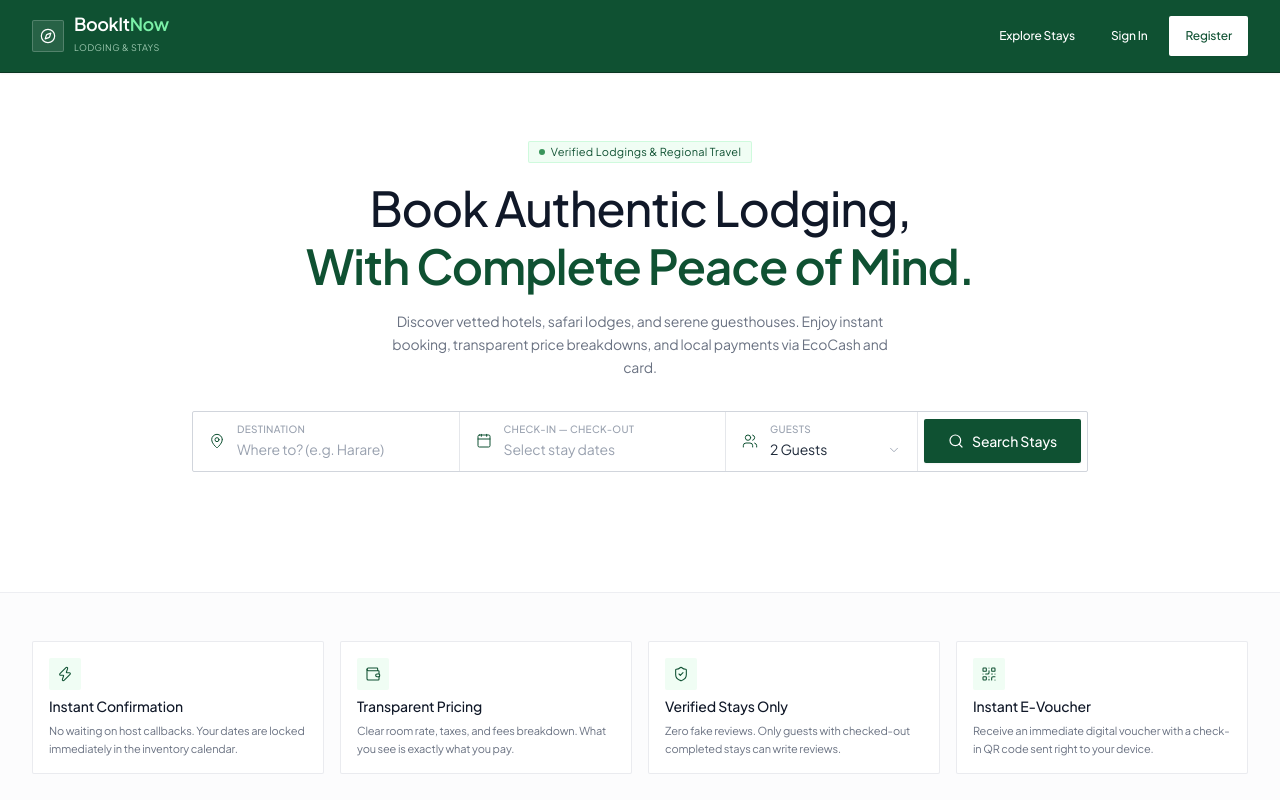
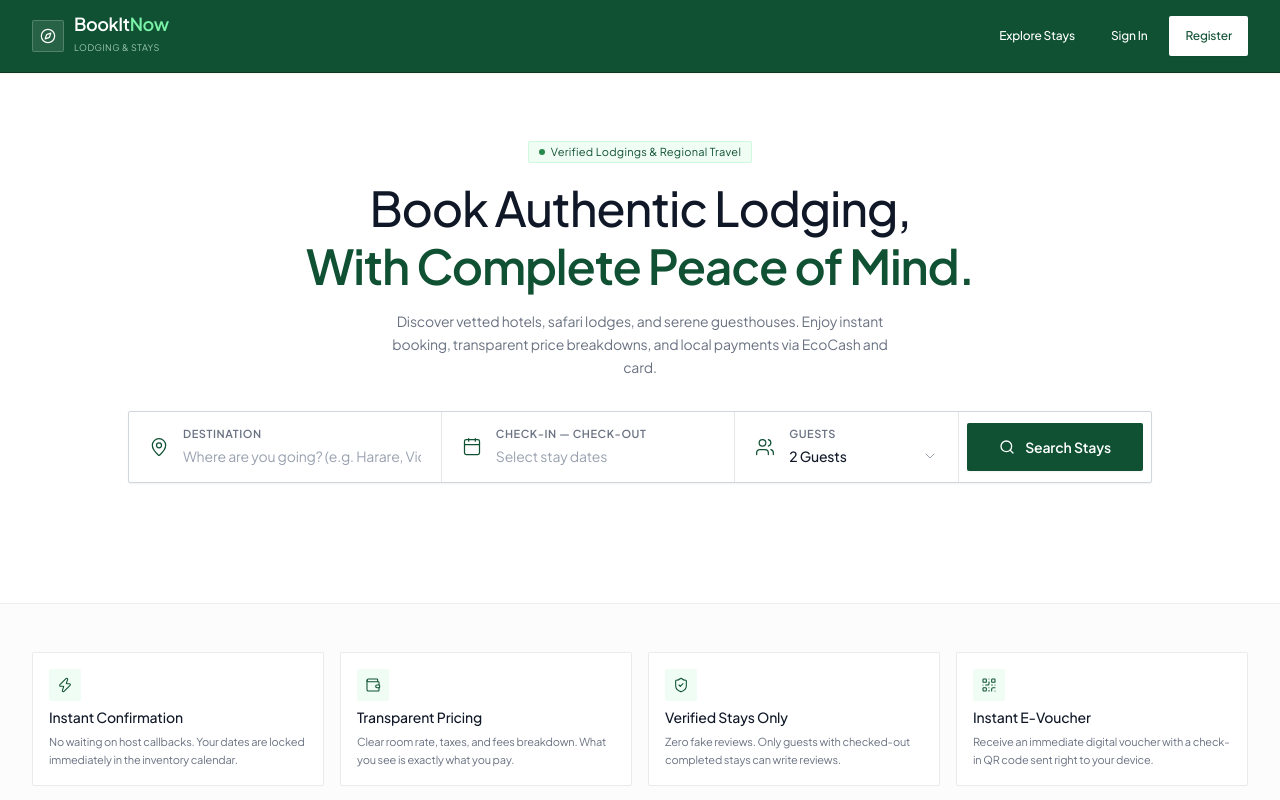
Before and after one commit to recallmabika/BookItNow, a Next.js app in the folder web/: page / in a window 1280 px wide. Shown: the top 800 px of the page. Built offline with nearby package versions, Linux system fonts and the light colour scheme.

Commit message:
style(searchbar): expand horizontal width to max-w-5xl and increase field padding and label visibility

```diff
--- a/web/src/app/globals.css
+++ b/web/src/app/globals.css
@@ -76,3 +76,26 @@ span.flatpickr-weekday {
   color: #64748B !important;
   font-weight: 500 !important;
 }
+
+/* Ensure flatpickr altInput replaces the target input cleanly without duplicate labels */
+input.flatpickr-input {
+  display: none !important;
+}
+input.flatpickr-input.form-control,
+input.flatpickr-input[type="text"] {
+  display: block !important;
+}
+.flatpickr-input.form-control {
+  background: transparent !important;
+  border: none !important;
+  box-shadow: none !important;
+  padding: 0 !important;
+  font-size: 0.875rem !important;
+  line-height: 1.25rem !important;
+  color: #111827 !important;
+  width: 100% !important;
+}
+.flatpickr-input.form-control:focus {
+  outline: none !important;
+  box-shadow: none !important;
+}
--- a/web/src/components/SearchBar.tsx
+++ b/web/src/components/SearchBar.tsx
@@ -22,6 +22,7 @@ export default function SearchBar() {
         dateFormat: "Y-m-d",
         altInput: true,
         altFormat: "M j, Y",
+        altInputClass: "w-full bg-transparent text-gray-800 text-xs sm:text-sm font-normal outline-none focus:outline-none cursor-pointer placeholder:text-gray-400",
         showMonths: 2,
         onChange: (selectedDates) => {
           if (selectedDates.length === 2) {
@@ -56,52 +57,52 @@ export default function SearchBar() {
   return (
     <form
       onSubmit={handleSearch}
-      className="bg-white rounded-xs border border-gray-300 max-w-4xl mx-auto flex flex-col lg:flex-row items-stretch divide-y lg:divide-y-0 lg:divide-x divide-gray-200"
+      className="bg-white rounded-xs border border-gray-300 max-w-5xl w-full mx-auto flex flex-col md:flex-row items-stretch divide-y md:divide-y-0 md:divide-x divide-gray-200 shadow-xs"
     >
       {/* City / Destination */}
-      <div className="flex-1 flex items-center gap-3 px-4 py-2.5 hover:bg-gray-50/70 focus-within:bg-gray-50/90 transition-colors">
-        <MapPin className="w-4 h-4 text-[#0F5132] shrink-0 stroke-[1.5]" />
+      <div className="flex-[1.4] flex items-center gap-3.5 px-5 py-3.5 hover:bg-gray-50/70 focus-within:bg-gray-50/90 transition-colors">
+        <MapPin className="w-5 h-5 text-[#0F5132] shrink-0 stroke-[1.5]" />
         <div className="w-full text-left">
-          <label className="block text-[10px] font-medium tracking-wide text-gray-400 uppercase">
+          <label className="block text-[11px] font-semibold tracking-wider text-gray-500 uppercase mb-0.5">
             Destination
           </label>
           <input
             type="text"
-            placeholder="Where to? (e.g. Harare)"
+            placeholder="Where are you going? (e.g. Harare, Victoria Falls)"
             value={city}
             onChange={(e) => setCity(e.target.value)}
-            className="w-full bg-transparent text-gray-800 text-xs sm:text-sm font-normal outline-none focus:outline-none placeholder:text-gray-400"
+            className="w-full bg-transparent text-gray-900 text-sm font-medium outline-none focus:outline-none placeholder:text-gray-400 placeholder:font-normal"
           />
         </div>
       </div>
 
       {/* Flatpickr Date Range */}
-      <div className="flex-1 flex items-center gap-3 px-4 py-2.5 hover:bg-gray-50/70 focus-within:bg-gray-50/90 transition-colors">
-        <CalendarIcon className="w-4 h-4 text-[#0F5132] shrink-0 stroke-[1.5]" />
+      <div className="flex-[1.3] flex items-center gap-3.5 px-5 py-3.5 hover:bg-gray-50/70 focus-within:bg-gray-50/90 transition-colors">
+        <CalendarIcon className="w-5 h-5 text-[#0F5132] shrink-0 stroke-[1.5]" />
         <div className="w-full text-left">
-          <label className="block text-[10px] font-medium tracking-wide text-gray-400 uppercase">
+          <label className="block text-[11px] font-semibold tracking-wider text-gray-500 uppercase mb-0.5">
             Check-in — Check-out
           </label>
           <input
             ref={datePickerRef}
             type="text"
             placeholder="Select stay dates"
-            className="w-full bg-transparent text-gray-800 text-xs sm:text-sm font-normal outline-none focus:outline-none cursor-pointer placeholder:text-gray-400"
+            className="w-full bg-transparent text-gray-900 text-sm font-medium outline-none focus:outline-none cursor-pointer placeholder:text-gray-400 placeholder:font-normal"
           />
         </div>
       </div>
 
       {/* Guests */}
-      <div className="w-full lg:w-48 flex items-center gap-3 px-4 py-2.5 hover:bg-gray-50/70 focus-within:bg-gray-50/90 transition-colors">
-        <Users className="w-4 h-4 text-[#0F5132] shrink-0 stroke-[1.5]" />
+      <div className="w-full md:w-56 flex items-center gap-3.5 px-5 py-3.5 hover:bg-gray-50/70 focus-within:bg-gray-50/90 transition-colors">
+        <Users className="w-5 h-5 text-[#0F5132] shrink-0 stroke-[1.5]" />
         <div className="w-full text-left relative">
-          <label className="block text-[10px] font-medium tracking-wide text-gray-400 uppercase">
+          <label className="block text-[11px] font-semibold tracking-wider text-gray-500 uppercase mb-0.5">
             Guests
           </label>
           <select
             value={guests}
             onChange={(e) => setGuests(e.target.value)}
-            className="w-full bg-transparent text-gray-800 text-xs sm:text-sm font-normal outline-none focus:outline-none cursor-pointer appearance-none pr-4"
+            className="w-full bg-transparent text-gray-900 text-sm font-medium outline-none focus:outline-none cursor-pointer appearance-none pr-5"
           >
             <option value="1">1 Guest</option>
             <option value="2">2 Guests</option>
@@ -109,17 +110,17 @@ export default function SearchBar() {
             <option value="4">4 Guests</option>
             <option value="5">5+ Guests</option>
           </select>
-          <ChevronDown className="w-3.5 h-3.5 text-gray-400 absolute right-0 bottom-1 pointer-events-none stroke-[1.5]" />
+          <ChevronDown className="w-4 h-4 text-gray-400 absolute right-0 bottom-1 pointer-events-none stroke-[1.5]" />
         </div>
       </div>
 
       {/* Search Button */}
-      <div className="p-1.5 flex items-center">
+      <div className="p-2 flex items-center justify-center">
         <button
           type="submit"
-          className="w-full lg:w-auto px-6 py-3 bg-[#0F5132] hover:bg-[#0B3D26] active:scale-[0.98] text-white font-medium text-xs sm:text-sm rounded-xs flex items-center justify-center gap-2 transition-all duration-150 cursor-pointer whitespace-nowrap shadow-xs"
+          className="w-full md:w-auto px-8 py-3.5 bg-[#0F5132] hover:bg-[#0B3D26] active:scale-[0.98] text-white font-semibold text-sm rounded-xs flex items-center justify-center gap-2.5 transition-all duration-150 cursor-pointer whitespace-nowrap shadow-xs"
         >
-          <Search className="w-4 h-4 stroke-[1.8]" />
+          <Search className="w-4 h-4 stroke-[2]" />
           <span>Search Stays</span>
         </button>
       </div>
```
